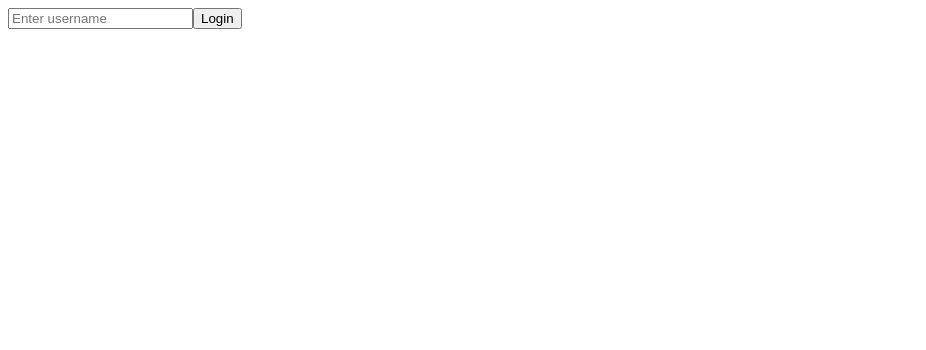
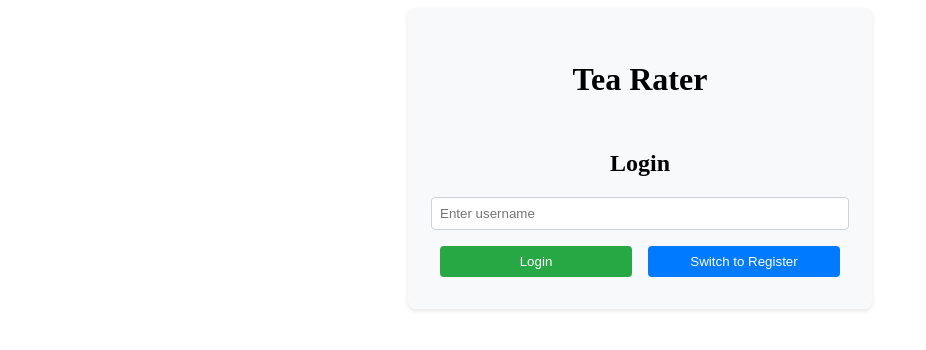
Before and after one commit to tanzeelak/tea-rater, a React (Vite) app in the folder frontend/: page / in a window 1280 px wide. Shown: the top 350 px of the page, without its empty margins (0-926 px from the left). Built offline with nearby package versions, Linux system fonts and the light colour scheme.

Commit message:
register/login is better

```diff
--- a/frontend/src/components/Login.tsx
+++ b/frontend/src/components/Login.tsx
@@ -1,5 +1,5 @@
 import React, { useState } from "react";
-import { loginUser } from "../services/api";
+import { loginUser, registerUser } from "../services/api";
 
 interface LoginProps {
   setToken: (token: string) => void;
@@ -7,21 +7,83 @@ interface LoginProps {
 
 const Login: React.FC<LoginProps> = ({ setToken }) => {
   const [username, setUsername] = useState("");
+  const [isRegistering, setIsRegistering] = useState(false);
 
-  const handleLogin = async () => {
+  const handleSubmit = async () => {
     try {
-      const res: any = await loginUser(username);
-      setToken(res.data.token);
-      localStorage.setItem("authToken", res.data.token);
+      if (isRegistering) {
+        const res: any = await registerUser(username);
+        if (res.data.token) {
+          setToken(res.data.token);
+          localStorage.setItem("authToken", res.data.token);
+        }
+      } else {
+        const res: any = await loginUser(username);
+        setToken(res.data.token);
+        localStorage.setItem("authToken", res.data.token);
+      }
     } catch (error) {
-      alert("Login failed!");
+      alert(isRegistering ? "Registration failed!" : "Login failed!");
     }
   };
 
   return (
-    <div>
-      <input type="text" placeholder="Enter username" value={username} onChange={(e) => setUsername(e.target.value)} />
-      <button onClick={handleLogin}>Login</button>
+    <div style={{
+      display: 'flex',
+      flexDirection: 'column',
+      alignItems: 'center',
+      padding: '2rem',
+      maxWidth: '400px',
+      margin: '0 auto',
+      backgroundColor: '#f8f9fa',
+      borderRadius: '8px',
+      boxShadow: '0 2px 4px rgba(0,0,0,0.1)'
+    }}>
+      <h1 style={{ marginBottom: '2rem' }}>Tea Rater</h1>
+      <h2>{isRegistering ? 'Register' : 'Login'}</h2>
+      <input
+        type="text"
+        placeholder="Enter username"
+        value={username}
+        onChange={(e) => setUsername(e.target.value)}
+        style={{
+          padding: '0.5rem',
+          marginBottom: '1rem',
+          width: '100%',
+          borderRadius: '4px',
+          border: '1px solid #ced4da'
+        }}
+      />
+      <div style={{ display: 'flex', gap: '1rem', width: '100%' }}>
+        <button
+          onClick={handleSubmit}
+          style={{
+            padding: '0.5rem 1rem',
+            backgroundColor: '#28a745',
+            color: 'white',
+            border: 'none',
+            borderRadius: '4px',
+            cursor: 'pointer',
+            flex: 1
+          }}
+        >
+          {isRegistering ? 'Register' : 'Login'}
+        </button>
+        <button
+          onClick={() => setIsRegistering(!isRegistering)}
+          style={{
+            padding: '0.5rem 1rem',
+            backgroundColor: '#007bff',
+            color: 'white',
+            border: 'none',
+            borderRadius: '4px',
+            cursor: 'pointer',
+            flex: 1
+          }}
+        >
+          {isRegistering ? 'Switch to Login' : 'Switch to Register'}
+        </button>
+      </div>
     </div>
   );
 };
--- /dev/null
+++ b/frontend/src/components/Navbar.tsx
@@ -0,0 +1,46 @@
+import React from 'react';
+import { logoutUser } from '../services/api';
+
+interface NavbarProps {
+  setToken: (token: string | null) => void;
+}
+
+const Navbar: React.FC<NavbarProps> = ({ setToken }) => {
+  const handleLogout = async () => {
+    try {
+      await logoutUser();
+      localStorage.removeItem('authToken');
+      setToken(null);
+    } catch (error) {
+      console.error('Logout failed:', error);
+    }
+  };
+
+  return (
+    <nav style={{
+      padding: '1rem',
+      backgroundColor: '#f8f9fa',
+      display: 'flex',
+      justifyContent: 'space-between',
+      alignItems: 'center',
+      marginBottom: '2rem'
+    }}>
+      <h1 style={{ margin: 0 }}>Tea Rater</h1>
+      <button
+        onClick={handleLogout}
+        style={{
+          padding: '0.5rem 1rem',
+          backgroundColor: '#dc3545',
+          color: 'white',
+          border: 'none',
+          borderRadius: '4px',
+          cursor: 'pointer'
+        }}
+      >
+        Logout
+      </button>
+    </nav>
+  );
+};
+
+export default Navbar;
--- /dev/null
+++ b/frontend/src/components/UserRatings.tsx
@@ -0,0 +1,78 @@
+import React, { useEffect, useState } from "react";
+import { getUserRatings } from "../services/api";
+import { Rating } from "../types";
+
+interface UserRatingsProps {
+  userId: number;
+}
+
+interface RatingWithTeaName extends Rating {
+  tea_name: string;
+}
+
+const UserRatings: React.FC<UserRatingsProps> = ({ userId }) => {
+  const [ratings, setRatings] = useState<RatingWithTeaName[]>([]);
+  const [error, setError] = useState<string | null>(null);
+
+  useEffect(() => {
+    const fetchRatings = async () => {
+      try {
+        const res = await getUserRatings(userId);
+        setRatings(res.data as RatingWithTeaName[] || []);
+        setError(null);
+      } catch (err) {
+        console.error('Error fetching ratings:', err);
+        setError('Failed to load ratings');
+        setRatings([]);
+      }
+    };
+
+    fetchRatings();
+  }, [userId]);
+
+  if (error) {
+    return <div style={{ textAlign: 'center', color: '#dc3545', marginTop: '20px' }}>{error}</div>;
+  }
+
+  return (
+    <div className="user-ratings">
+      <h2>Your Tea Ratings</h2>
+      {ratings && ratings.length > 0 ? (
+        <table style={{ width: '100%', borderCollapse: 'collapse', marginTop: '20px' }}>
+          <thead>
+            <tr>
+              <th style={{ padding: '10px', textAlign: 'left', borderBottom: '2px solid #ddd' }}>Tea Name</th>
+              <th style={{ padding: '10px', textAlign: 'center', borderBottom: '2px solid #ddd' }}>Rating</th>
+              <th style={{ padding: '10px', textAlign: 'center', borderBottom: '2px solid #ddd' }}>Umami</th>
+              <th style={{ padding: '10px', textAlign: 'center', borderBottom: '2px solid #ddd' }}>Astringency</th>
+              <th style={{ padding: '10px', textAlign: 'center', borderBottom: '2px solid #ddd' }}>Floral</th>
+              <th style={{ padding: '10px', textAlign: 'center', borderBottom: '2px solid #ddd' }}>Vegetal</th>
+              <th style={{ padding: '10px', textAlign: 'center', borderBottom: '2px solid #ddd' }}>Nutty</th>
+              <th style={{ padding: '10px', textAlign: 'center', borderBottom: '2px solid #ddd' }}>Roasted</th>
+              <th style={{ padding: '10px', textAlign: 'center', borderBottom: '2px solid #ddd' }}>Body</th>
+            </tr>
+          </thead>
+          <tbody>
+            {ratings.map((rating) => (
+              <tr key={rating.id}>
+                <td style={{ padding: '10px', borderBottom: '1px solid #ddd' }}>{rating.tea_name}</td>
+                <td style={{ padding: '10px', textAlign: 'center', borderBottom: '1px solid #ddd' }}>{rating.rating}</td>
+                <td style={{ padding: '10px', textAlign: 'center', borderBottom: '1px solid #ddd' }}>{rating.umami}</td>
+                <td style={{ padding: '10px', textAlign: 'center', borderBottom: '1px solid #ddd' }}>{rating.astringency}</td>
+                <td style={{ padding: '10px', textAlign: 'center', borderBottom: '1px solid #ddd' }}>{rating.floral}</td>
+                <td style={{ padding: '10px', textAlign: 'center', borderBottom: '1px solid #ddd' }}>{rating.vegetal}</td>
+                <td style={{ padding: '10px', textAlign: 'center', borderBottom: '1px solid #ddd' }}>{rating.nutty}</td>
+                <td style={{ padding: '10px', textAlign: 'center', borderBottom: '1px solid #ddd' }}>{rating.roasted}</td>
+                <td style={{ padding: '10px', textAlign: 'center', borderBottom: '1px solid #ddd' }}>{rating.body}</td>
+              </tr>
+            ))}
+          </tbody>
+        </table>
+      ) : (
+        <p style={{ textAlign: 'center', marginTop: '20px' }}>You haven't rated any teas yet!</p>
+      )}
+    </div>
+  );
+};
+
+export default UserRatings;
--- a/frontend/src/pages/Home.tsx
+++ b/frontend/src/pages/Home.tsx
@@ -1,6 +1,8 @@
 import React, { useState } from "react";
 import Login from "../components/Login";
 import TeaRatingForm from "../components/TeaRatingForm";
+import UserRatings from "../components/UserRatings";
+import Navbar from "../components/Navbar";
 
 const Home: React.FC = () => {
   const [token, setToken] = useState<string | null>(localStorage.getItem("authToken"));
@@ -8,7 +10,20 @@ const Home: React.FC = () => {
 
   return (
     <div>
-      {!token ? <Login setToken={setToken} /> : <TeaRatingForm userId={userId!} />}
+      {!token ? (
+        <Login setToken={setToken} />
+      ) : (
+        <>
+          <Navbar setToken={setToken} />
+          <div style={{ maxWidth: '1200px', margin: '0 auto', padding: '20px' }}>
+            <div style={{ marginBottom: '40px' }}>
+              <h2>Rate a New Tea</h2>
+              <TeaRatingForm userId={userId!} />
+            </div>
+            <UserRatings userId={userId!} />
+          </div>
+        </>
+      )}
     </div>
   );
 };
--- a/frontend/src/services/api.ts
+++ b/frontend/src/services/api.ts
@@ -6,9 +6,13 @@ export const loginUser = async (username: string) => {
   return axios.post(`${API_BASE_URL}/login`, { username });
 };
 
+export const logoutUser = async () => {
+  return axios.post(`${API_BASE_URL}/logout`);
+};
+
 export const registerUser = async (username: string) => {
   return axios.post(`${API_BASE_URL}/register-user`, { "name": username });
-}
+};
 
 export const getTeas = async () => {
   return axios.get(`${API_BASE_URL}/teas`);
@@ -18,6 +22,10 @@ export const getRatings = async () => {
     return axios.get(`${API_BASE_URL}/ratings`);
 };
 
+export const getUserRatings = async (userId: number) => {
+    console.log(userId);
+    return axios.get(`${API_BASE_URL}/user-ratings/${userId}`);
+};
 
 export const submitRating = async (ratingData: object) => {
   return axios.post(`${API_BASE_URL}/submit`, { ...ratingData });
```
Also changed, not shown: 2 other files (tests, documents, lock files or other folders).
